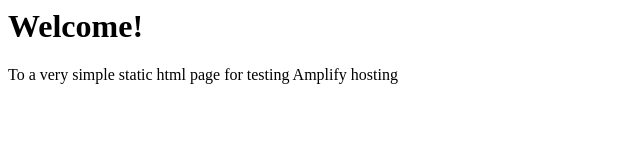
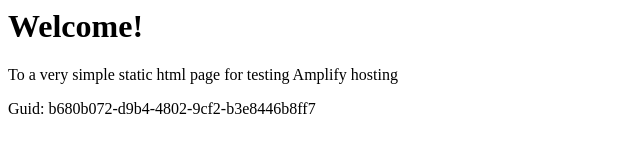
Before and after one commit to aws-aemilia-yul/Github-PR-Commit-Integration-Test-DoNotTouch-v0-prod-ca-central-1, a website: page src/index.html in a window 1280 px wide. Shown: the whole page, without its empty margins (0-640 px from the left). Drawn offline with Linux system fonts and the light colour scheme.

Commit message:
commit from integ tests

```diff
--- a/src/index.html
+++ b/src/index.html
@@ -1,3 +1,5 @@
+
+
 <html lang="en">
 
 <head>
@@ -10,6 +12,6 @@
 <body>
     <h1>Welcome!</h1>
     <p>To a very simple static html page for testing Amplify hosting</p>
-</body>
+    <p>Guid: b680b072-d9b4-4802-9cf2-b3e8446b8ff7</p></body>
 
 </html>
```
